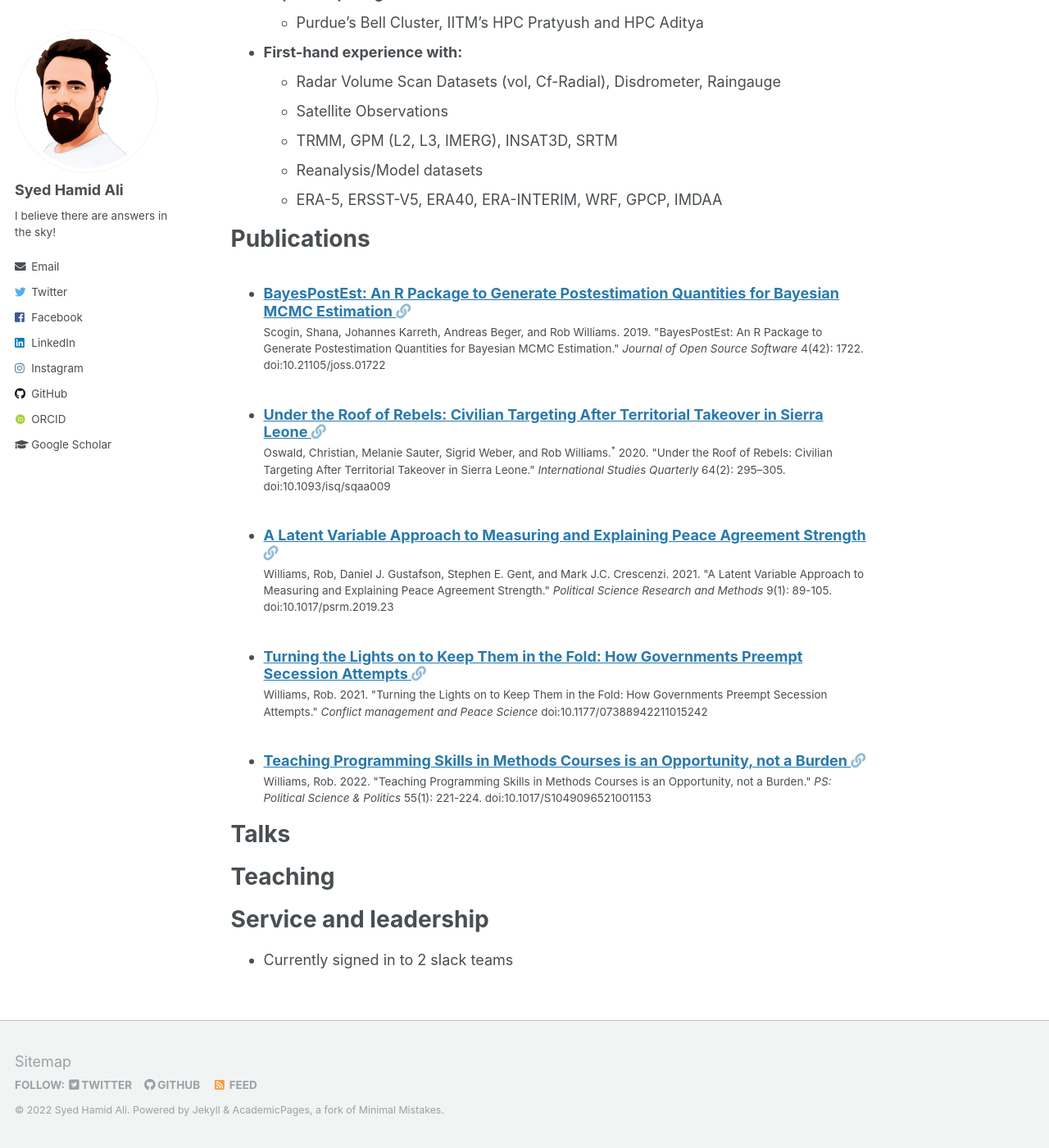
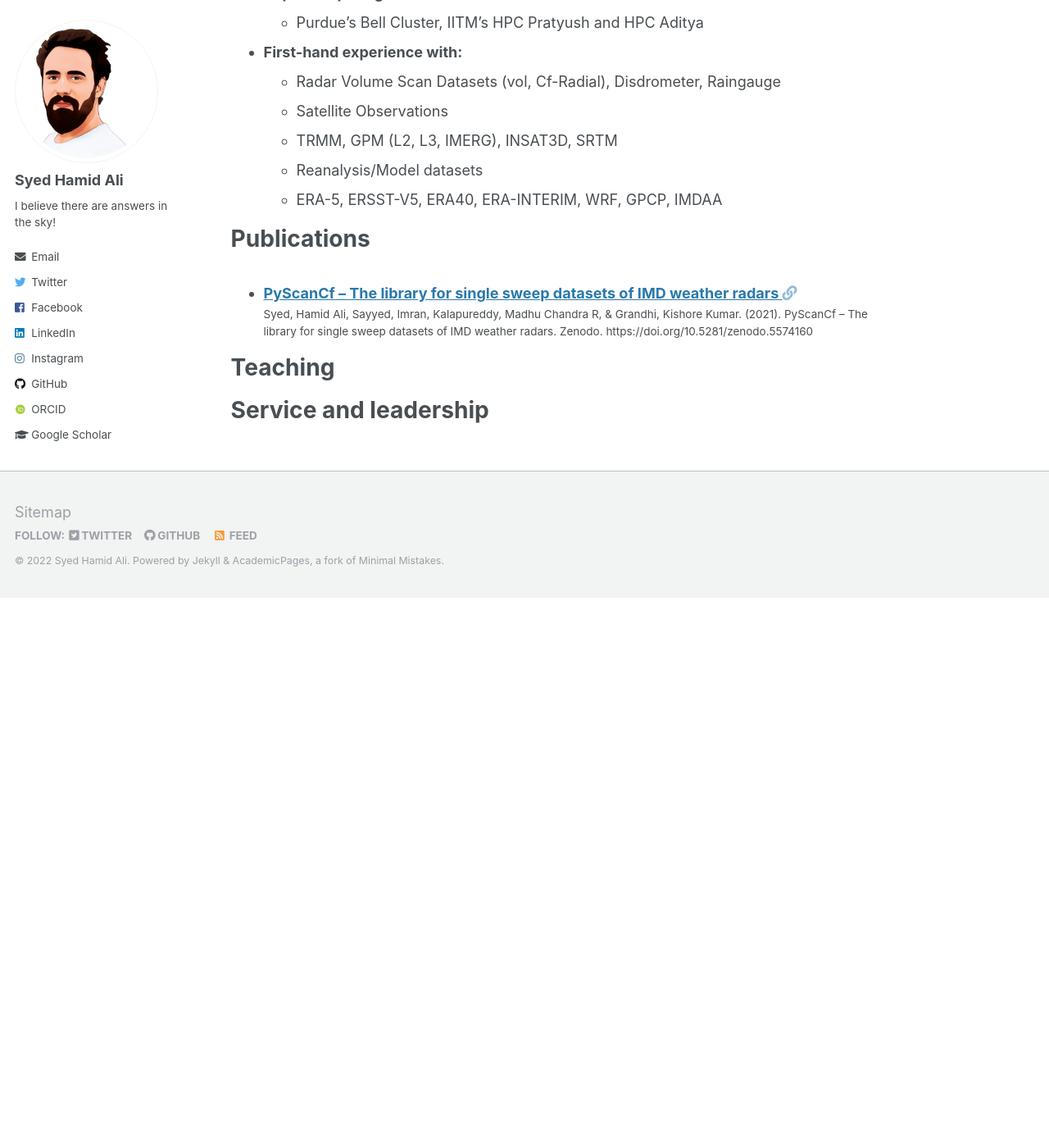
Before and after one commit to syedhamidali/syedhamidali.github.io, a Jekyll site: the page built from _pages/cv.md, in a window 1280 px wide and 1400 px high, scrolled down 1454 px. Shown: the whole window at 82% size. Built offline with Jekyll 4.4.1, drawn with Linux system fonts in a browser that asks for light colours; some web fonts are replaced; after the commit the page ends 2183 px from its top, so only the background shows below that.

Commit message:
update all

```diff
--- a/_pages/cv.md
+++ b/_pages/cv.md
@@ -61,12 +61,6 @@ Publications
     {% include archive-single-cv.html %}
   {% endfor %}</ul>
 
-Talks
-======
-  <ul>{% for post in site.talks %}
-    {% include archive-single-talk-cv.html %}
-  {% endfor %}</ul>
-
 Teaching
 ======
   <ul>{% for post in site.teaching %}
@@ -75,4 +69,3 @@ Teaching
 
 Service and leadership
 ======
-* Currently signed in to 2 slack teams
--- a/_pages/teaching.md
+++ b/_pages/teaching.md
@@ -3,38 +3,6 @@ permalink: /teaching/
 title: "Teaching"
 ---
 
-Research plays a central role in my teaching as students improve their
-analytical skills and master the tools of data analysis through hands-on
-experience. I have taught undergraduate courses on political violence and
-statistical methodology. While at UNC, I taught the graduate statistics lab for
-Advanced Topics in Political Data Science, where my work was recognized by the
-Political Science Department's Earle Wallace Award for Graduate Student
-Teaching. I also served as a teaching assistant for courses in international
-relations and American politics at UNC, in addition to the ICPSR Summer Program
-where I was a teaching assistant for a course on Bayesian modeling in the social
-sciences. I am also a
-[certified instructor](https://carpentries.org/instructors/#jayrobwilliams) with
-[The Carpentries](https://carpentries.org/), which develops evidence-based
-methods for teaching "essential data and computational skills for conducting
-efficient, open, and reproducible research."
+Research is central to my teaching because it allows students to improve their analytical skills and master data analysis tools through hands-on experience. I've instructed courses in radar and satellite meteorology, as well as Python programming. While at Pune, I taught graduate students about scientific tools and software such as CDO, Basics of Matlab, Fortran95, GitHub, Ferret, and others. I also have a YouTube channel ["Wind Circulation"](https://www.youtube.com/channel/UCj6KIezbXxTeTDB93KWMXZg), where I have a few technical videos for PyFerret and PyScanCf installation, and in the future, I plan to upload programming, atmospheric physics, and other lectures of interest.
 
-
-You can view my teaching portfolio [here](/files/pdf/teaching/Portfolio.pdf).
-You can find a selection of my teaching materials, including all of the labs
-from Advanced Topics in Political Data Science, [here](/teaching-materials).
-
-## Washington University in St. Louis
-- Pol Sci 3090: The Scientific Study of Civil War (Spring 2020)
-    - [Syllabus](/files/pdf/teaching/PS 3090 Syllabus.pdf)
-- Pol Sci 3171: International Conflict Management & Resolution (Fall 2019)
-    - [Syllabus](/files/pdf/teaching/PS 3171 Syllabus.pdf)
-
-## The University of North Carolina at Chapel Hill
-- Poli 281: Quantitative Research in Political Science (Spring 2019)
-    - [Syllabus](/files/pdf/teaching/POLI 281 Syllabus.pdf)
-- Poli 891: Lab for Advanced Topics in Political Data Science (Fall 2017, Fall 2018)
-    - [Syllabus](/files/pdf/teaching/POLI 891 Syllabus.pdf)
-
-## ICPSR Summer Program
-- Introduction to Applied Bayesian Modeling (Summer 2017)
-    - [Syllabus](/files/pdf/teaching/bayes2017.pdf)
+<iframe width="560" height="315" src="https://www.youtube.com/embed/OUrdhe5virA" title="YouTube video player" frameborder="0" allow="accelerometer; autoplay; clipboard-write; encrypted-media; gyroscope; picture-in-picture" allowfullscreen></iframe>
--- a/_publications/2019-BayesPostEst.md
+++ /dev/null
@@ -1,10 +0,0 @@
----
-title: "BayesPostEst: An R Package to Generate Postestimation Quantities for Bayesian MCMC Estimation"
-collection: publications
-permalink: /publication/2019-bayespostest
-date: 2019-10-01
-venue: 'Journal of Open Source Software'
-paperurl: '/files/pdf/research/BayesPostEst.pdf'
-link: 'https://doi.org/10.21105/joss.01722'
-citation: 'Scogin, Shana, Johannes Karreth, Andreas Beger, and Rob Williams. 2019. &quot;BayesPostEst: An R Package to Generate Postestimation Quantities for Bayesian MCMC Estimation.&quot; <i>Journal of Open Source Software</i> 4(42): 1722. doi:10.21105/joss.01722'
----
--- a/_publications/2020-civilian-targeting.md
+++ /dev/null
@@ -1,11 +0,0 @@
----
-title: "Under the Roof of Rebels: Civilian Targeting After Territorial Takeover in Sierra Leone"
-collection: publications
-permalink: /publication/2020-civilian-targeting
-date: 2020-06-08
-venue: 'International Studies Quarterly'
-paperurl: '/files/pdf/research/Under the Roof of Rebels.pdf'
-link: 'https://doi.org/10.1093/isq/sqaa009'
-code: 'https://doi.org/10.7910/DVN/BEKPWV'
-citation: 'Oswald, Christian, Melanie Sauter, Sigrid Weber, and Rob Williams.<sup>*</sup> 2020. &quot;Under the Roof of Rebels: Civilian Targeting After Territorial Takeover in Sierra Leone.&quot; <i>International Studies Quarterly</i> 64(2): 295–305. doi:10.1093/isq/sqaa009'
----
--- a/_publications/2021-conflict-preemption.md
+++ /dev/null
@@ -1,12 +0,0 @@
----
-title: "Turning the Lights on to Keep Them in the Fold: How Governments Preempt Secession Attempts"
-collection: publications
-permalink: /publication/2021-conflict-preemption
-date: 2021-06-28
-venue: 'Conflict management and Peace Science'
-paperurl: '/files/pdf/research/Turning the Lights on.pdf'
-link: 'https://doi.org/10.1177/07388942211015242'
-code: 'https://journals.sagepub.com/doi/suppl/10.1177/07388942211015242'
-github: 'https://github.com/jayrobwilliams/conflict-preemption'
-citation: 'Williams, Rob. 2021. &quot;Turning the Lights on to Keep Them in the Fold: How Governments Preempt Secession Attempts.&quot; <i>Conflict management and Peace Science</i> doi:10.1177/07388942211015242'
----
--- /dev/null
+++ b/_publications/2021-papers.md
@@ -0,0 +1,10 @@
+---
+title: "PyScanCf – The library for single sweep datasets of IMD weather radars"
+collection: publications
+permalink: /publication/2021-papers
+date: 2021-12-01
+venue: 'Journal of Open Research Software'
+paperurl:
+link: 'https://doi.org/10.5281/zenodo.5574160'
+citation: 'Syed, Hamid Ali, Sayyed, Imran, Kalapureddy, Madhu Chandra R, & Grandhi, Kishore Kumar. (2021). PyScanCf – The library for single sweep datasets of IMD weather radars. Zenodo. https://doi.org/10.5281/zenodo.5574160'
+---
--- a/_publications/2021-peace-agreement-strength.md
+++ /dev/null
@@ -1,12 +0,0 @@
----
-title: "A Latent Variable Approach to Measuring and Explaining Peace Agreement Strength"
-collection: publications
-permalink: /publication/2021-peace-agreement-strength
-date: 2021-01-27
-venue: 'Political Science Research and Methods'
-paperurl: '/files/pdf/research/Agreement Strength.pdf'
-link: 'https://doi.org/10.1017/psrm.2019.23'
-code: 'https://doi.org/10.7910/DVN/VUY8UI'
-github: 'https://github.com/jayrobwilliams/Peace-Agreement-Strength'
-citation: 'Williams, Rob, Daniel J. Gustafson, Stephen E. Gent, and Mark J.C. Crescenzi. 2021. &quot;A Latent Variable Approach to Measuring and Explaining Peace Agreement Strength.&quot; <i>Political Science Research and Methods</i> 9(1): 89-105. doi:10.1017/psrm.2019.23'
----
--- a/_publications/2022-teaching-programming.md
+++ /dev/null
@@ -1,10 +0,0 @@
----
-title: "Teaching Programming Skills in Methods Courses is an Opportunity, not a Burden"
-collection: publications
-permalink: /publication/2022-teaching-programming
-date: 2022-01-01
-venue: 'PS: Political Science & Politics'
-paperurl: '/files/pdf/teaching/Teaching Programming.pdf'
-link: 'https://doi.org/10.1017/S1049096521001153'
-citation: 'Williams, Rob. 2022. &quot;Teaching Programming Skills in Methods Courses is an Opportunity, not a Burden.&quot; <i>PS: Political Science & Politics</i> 55(1): 221-224. doi:10.1017/S1049096521001153'
----
```
Also changed, not shown: _pages/software.md (deleted, +0 -90 lines), _research/conflict-preemption.md (deleted, +0 -27 lines), _research/event-data.md (deleted, +0 -39 lines), _research/measurement.md (deleted, +0 -37 lines), _research/social-media.md (deleted, +0 -34 lines).
